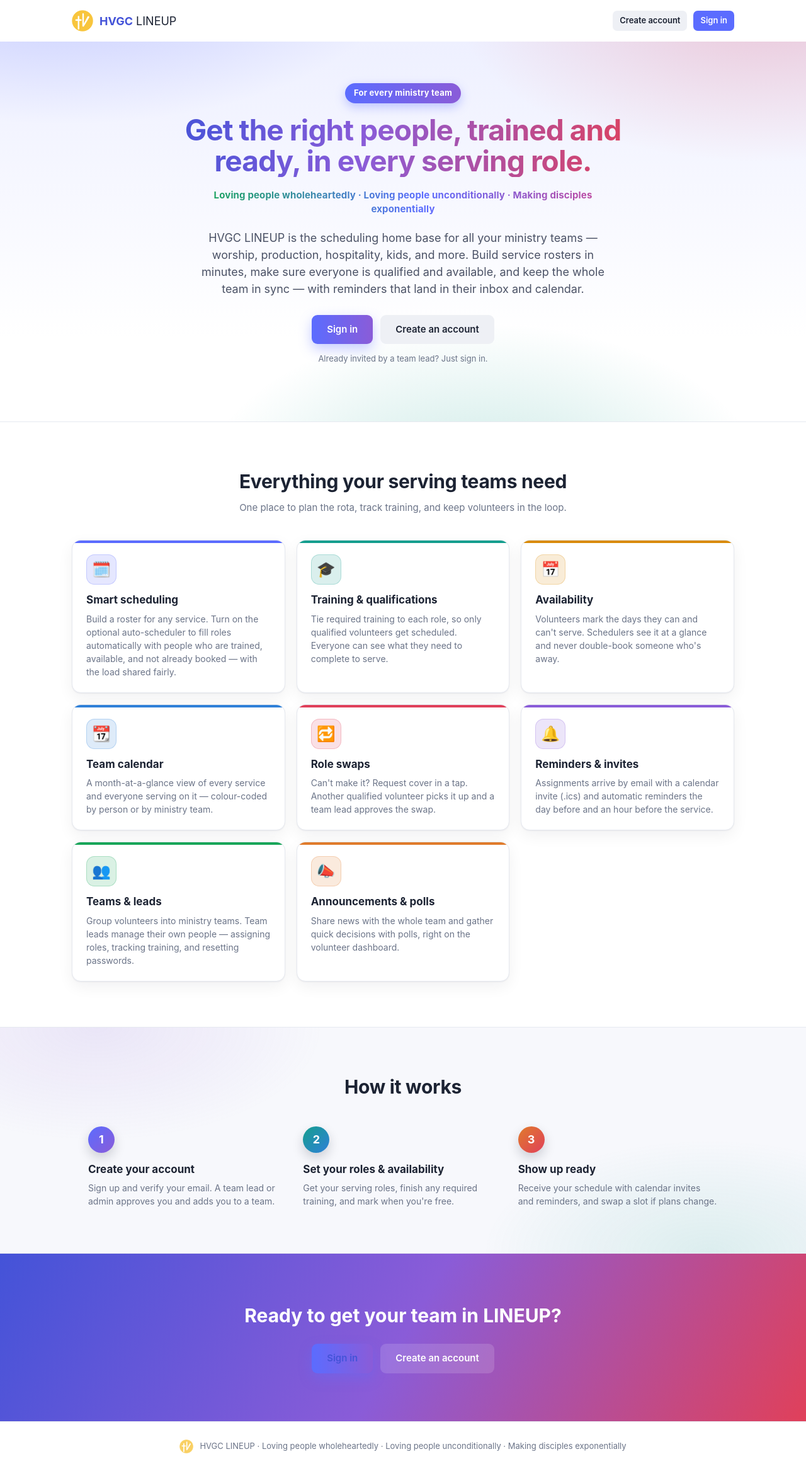
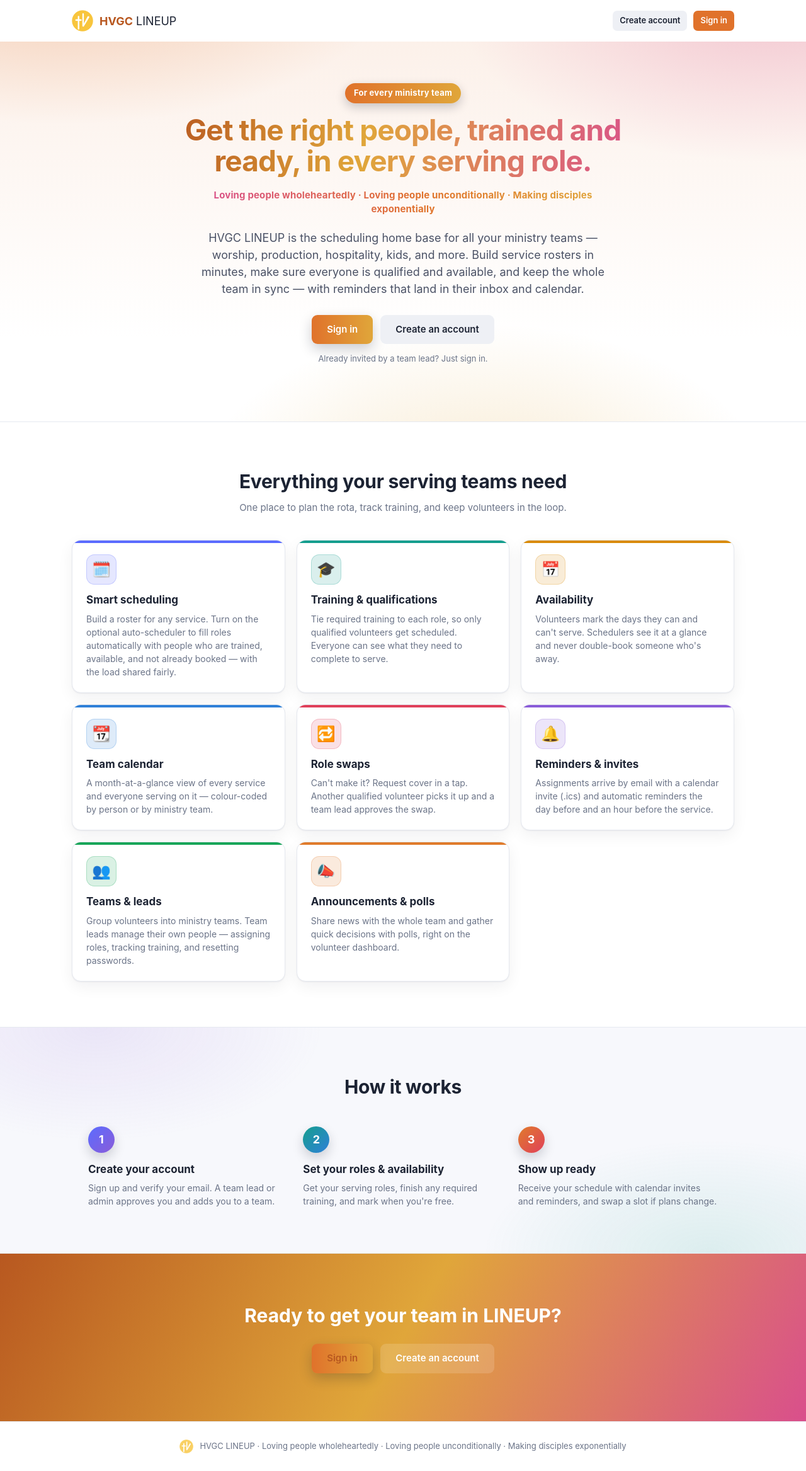
Before and after one commit to Wasivjoey/HVGC, a Flask app: page / in a window 1280 px wide. Shown: the whole page at 63% size. Run offline with Flask 3, Linux system fonts and the light colour scheme; some libraries are stand-ins or nearby versions.

Commit message:
Rotate the site accent theme every month
The brand accent (buttons, active nav, links, badges) and the landing-page
gradients now change with the calendar month. A context processor sets a
theme-1..theme-12 class on <body> from today's month; CSS defines twelve
month-appropriate palettes (three accent colours each, with the badge tint
derived from the brand). The landing hero/eyebrow/headline/CTA are refactored
to use the theme variables so they shift too. A ?theme=<n> query (or
THEME_MONTH env) previews any month.

Co-Authored-By: Claude Opus 4.8 <noreply@anthropic.com>

```diff
--- a/app.py
+++ b/app.py
@@ -90,6 +90,20 @@ def create_app():
         return {"current_user": current_user()}
 
     @app.context_processor
+    def inject_theme():
+        # The site's accent theme rotates each calendar month (1-12). An optional
+        # THEME_MONTH override (env or ?theme= query) helps preview other months.
+        from datetime import date
+        try:
+            month = int(request.args.get("theme")
+                        or os.environ.get("THEME_MONTH")
+                        or date.today().month)
+        except (TypeError, ValueError):
+            month = date.today().month
+        month = ((month - 1) % 12) + 1
+        return {"theme_month": month}
+
+    @app.context_processor
     def inject_notifications():
         from db import get_db
         from helpers import unread_notification_count
--- a/static/style.css
+++ b/static/style.css
@@ -6,6 +6,8 @@
   --line: #e6e9f0;
   --brand: #5b6cff;
   --brand-dark: #4453d8;
+  --accent-2: #8a5cd8;   /* secondary theme accent (rotates monthly) */
+  --accent-3: #e0405a;   /* tertiary theme accent (rotates monthly) */
   --green: #18a558;
   --green-bg: #e4f7ec;
   --red: #e0405a;
@@ -16,6 +18,25 @@
   --radius: 14px;
   --shadow: 0 1px 2px rgba(16,24,40,.06), 0 8px 24px rgba(16,24,40,.06);
 }
+
+/* ---- Monthly themes -------------------------------------------------------
+   The brand accent (buttons, active nav, links, badges) and the landing-page
+   gradients rotate every calendar month. The month class (theme-1 … theme-12)
+   is set on <body> from the server. Each theme sets three accent colours; the
+   light badge tint is derived from the brand so pills stay legible. */
+body[class*="theme-"] { --blue-bg: color-mix(in srgb, var(--brand) 13%, #ffffff); }
+body.theme-1  { --brand:#2f80d8; --brand-dark:#1f63ad; --accent-2:#5b6cff; --accent-3:#12a08e; } /* Jan — winter blue */
+body.theme-2  { --brand:#e0405a; --brand-dark:#b82f47; --accent-2:#e86fa0; --accent-3:#8a5cd8; } /* Feb — love red/pink */
+body.theme-3  { --brand:#1f9d57; --brand-dark:#157a42; --accent-2:#5cc08a; --accent-3:#2f9ed8; } /* Mar — spring green */
+body.theme-4  { --brand:#12a08e; --brand-dark:#0c7d6f; --accent-2:#4fc3b3; --accent-3:#5b8ce0; } /* Apr — teal / aqua */
+body.theme-5  { --brand:#d94f8c; --brand-dark:#b23a70; --accent-2:#7bbf3f; --accent-3:#8a5cd8; } /* May — floral pink */
+body.theme-6  { --brand:#e0902b; --brand-dark:#b8721e; --accent-2:#e0c04a; --accent-3:#2f9ed8; } /* Jun — summer sun */
+body.theme-7  { --brand:#2f5fd8; --brand-dark:#2049b0; --accent-2:#5b6cff; --accent-3:#e0405a; } /* Jul — bold blue */
+body.theme-8  { --brand:#e0722b; --brand-dark:#b85820; --accent-2:#e0a63a; --accent-3:#d94f8c; } /* Aug — warm orange */
+body.theme-9  { --brand:#8a5cd8; --brand-dark:#6c44b0; --accent-2:#c2479b; --accent-3:#e07b2b; } /* Sep — autumn violet */
+body.theme-10 { --brand:#e2620f; --brand-dark:#b84d0a; --accent-2:#8a5cd8; --accent-3:#d1273f; } /* Oct — pumpkin */
+body.theme-11 { --brand:#c07018; --brand-dark:#9a5812; --accent-2:#e0902b; --accent-3:#a5432f; } /* Nov — harvest */
+body.theme-12 { --brand:#d1273f; --brand-dark:#a81d31; --accent-2:#1f9d57; --accent-3:#e0b23a; } /* Dec — festive */
 
 * { box-sizing: border-box; }
 html, body { margin: 0; padding: 0; }
@@ -407,29 +428,30 @@ body.landing { background: #fff; color: var(--ink); }
 
 .lp-hero {
   position: relative; overflow: hidden;
+  background: linear-gradient(180deg, #eef0ff 0%, #ffffff 78%); /* fallback */
   background:
-    radial-gradient(900px 420px at 8% -20%, rgba(91,108,255,.30), transparent 60%),
-    radial-gradient(820px 420px at 95% -10%, rgba(224,64,90,.24), transparent 60%),
-    radial-gradient(760px 460px at 60% 120%, rgba(21,158,142,.24), transparent 60%),
-    linear-gradient(180deg, #eef0ff 0%, #ffffff 78%);
+    radial-gradient(900px 420px at 8% -20%, color-mix(in srgb, var(--brand) 30%, transparent), transparent 60%),
+    radial-gradient(820px 420px at 95% -10%, color-mix(in srgb, var(--accent-3) 26%, transparent), transparent 60%),
+    radial-gradient(760px 460px at 60% 120%, color-mix(in srgb, var(--accent-2) 24%, transparent), transparent 60%),
+    linear-gradient(180deg, color-mix(in srgb, var(--brand) 10%, #fff) 0%, #ffffff 78%);
   border-bottom: 1px solid var(--line);
 }
 .lp-hero-inner { max-width: 800px; margin: 0 auto; padding: 66px 24px 76px; text-align: center; position: relative; }
 .lp-eyebrow {
   display: inline-block; color: #fff; font-weight: 700; font-size: 13px;
   padding: 6px 14px; border-radius: 999px; margin-bottom: 18px; letter-spacing: .02em;
-  background: linear-gradient(90deg, var(--brand), #8a5cd8);
-  box-shadow: 0 6px 16px rgba(91,108,255,.35);
+  background: linear-gradient(90deg, var(--brand), var(--accent-2));
+  box-shadow: 0 6px 16px rgba(16,24,40,.22);
 }
 .lp-hero h1 {
   font-size: 46px; line-height: 1.08; letter-spacing: -.02em; margin: 0 0 18px;
-  background: linear-gradient(100deg, #4453d8 0%, #8a5cd8 42%, #e0405a 100%);
+  background: linear-gradient(100deg, var(--brand-dark) 0%, var(--accent-2) 42%, var(--accent-3) 100%);
   -webkit-background-clip: text; background-clip: text;
-  -webkit-text-fill-color: transparent; color: #4453d8;
+  -webkit-text-fill-color: transparent; color: var(--brand-dark);
 }
 .lp-tagline {
   font-size: 15px; font-weight: 700; margin: 0 auto 20px; max-width: 640px; letter-spacing: .01em;
-  background: linear-gradient(90deg, var(--green), var(--brand) 55%, #c2479b);
+  background: linear-gradient(90deg, var(--accent-3), var(--brand) 55%, var(--accent-2));
   -webkit-background-clip: text; background-clip: text;
   -webkit-text-fill-color: transparent; color: var(--brand-dark);
 }
@@ -437,8 +459,8 @@ body.landing { background: #fff; color: var(--ink); }
 .lp-cta { display: flex; gap: 12px; justify-content: center; flex-wrap: wrap; }
 .lp-cta .btn { padding: 12px 24px; font-size: 15px; }
 .lp-cta .btn:first-child {
-  background: linear-gradient(90deg, var(--brand), #8a5cd8);
-  box-shadow: 0 8px 20px rgba(91,108,255,.35); border: none;
+  background: linear-gradient(90deg, var(--brand), var(--accent-2));
+  box-shadow: 0 8px 20px rgba(16,24,40,.22); border: none;
 }
 .lp-cta .btn:first-child:hover { filter: brightness(1.06); }
 .lp-note { color: var(--muted); font-size: 13px; margin-top: 14px; }
@@ -495,7 +517,7 @@ body.landing { background: #fff; color: var(--ink); }
 
 .lp-final {
   text-align: center; padding: 76px 24px; color: #fff;
-  background: linear-gradient(120deg, #4453d8 0%, #8a5cd8 50%, #e0405a 100%);
+  background: linear-gradient(120deg, var(--brand-dark) 0%, var(--accent-2) 50%, var(--accent-3) 100%);
 }
 .lp-final h2 { font-size: 30px; margin: 0 0 22px; color: #fff; }
 .lp-final .btn { background: #fff; color: var(--brand-dark); border: none; box-shadow: 0 8px 20px rgba(0,0,0,.18); }
--- a/templates/base.html
+++ b/templates/base.html
@@ -7,7 +7,7 @@
   <link rel="stylesheet" href="{{ url_for('static', filename='style.css') }}">
   <link rel="icon" href="{{ url_for('static', filename='logo.png') }}">
 </head>
-<body>
+<body class="theme-{{ theme_month }}">
 {% if current_user %}
 <header class="topbar no-print">
   <button class="hamburger" onclick="document.body.classList.toggle('nav-open')" aria-label="Toggle menu">
--- a/templates/landing.html
+++ b/templates/landing.html
@@ -7,7 +7,7 @@
   <link rel="stylesheet" href="{{ url_for('static', filename='style.css') }}">
   <link rel="icon" href="{{ url_for('static', filename='logo.png') }}">
 </head>
-<body class="landing">
+<body class="landing theme-{{ theme_month }}">
 
 <header class="lp-nav">
   <a class="lp-brand" href="{{ url_for('user.home') }}">
```
